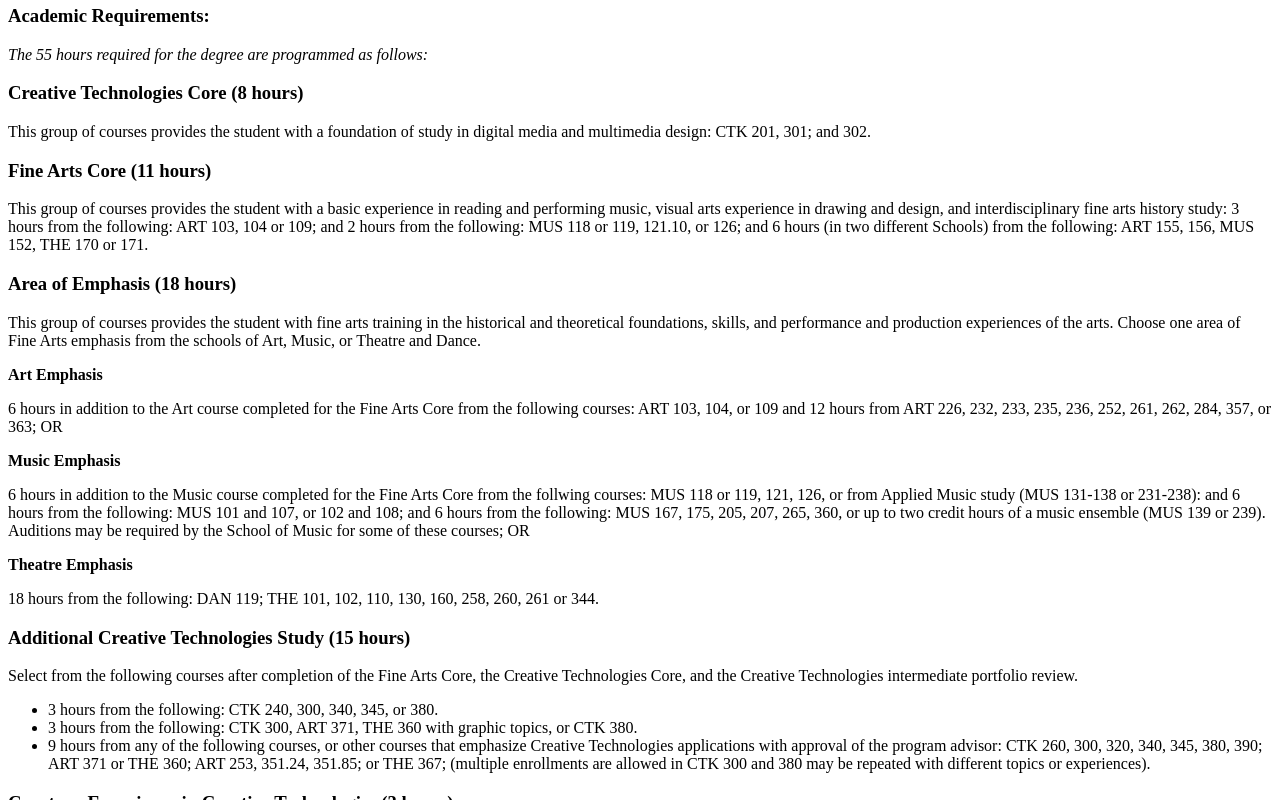
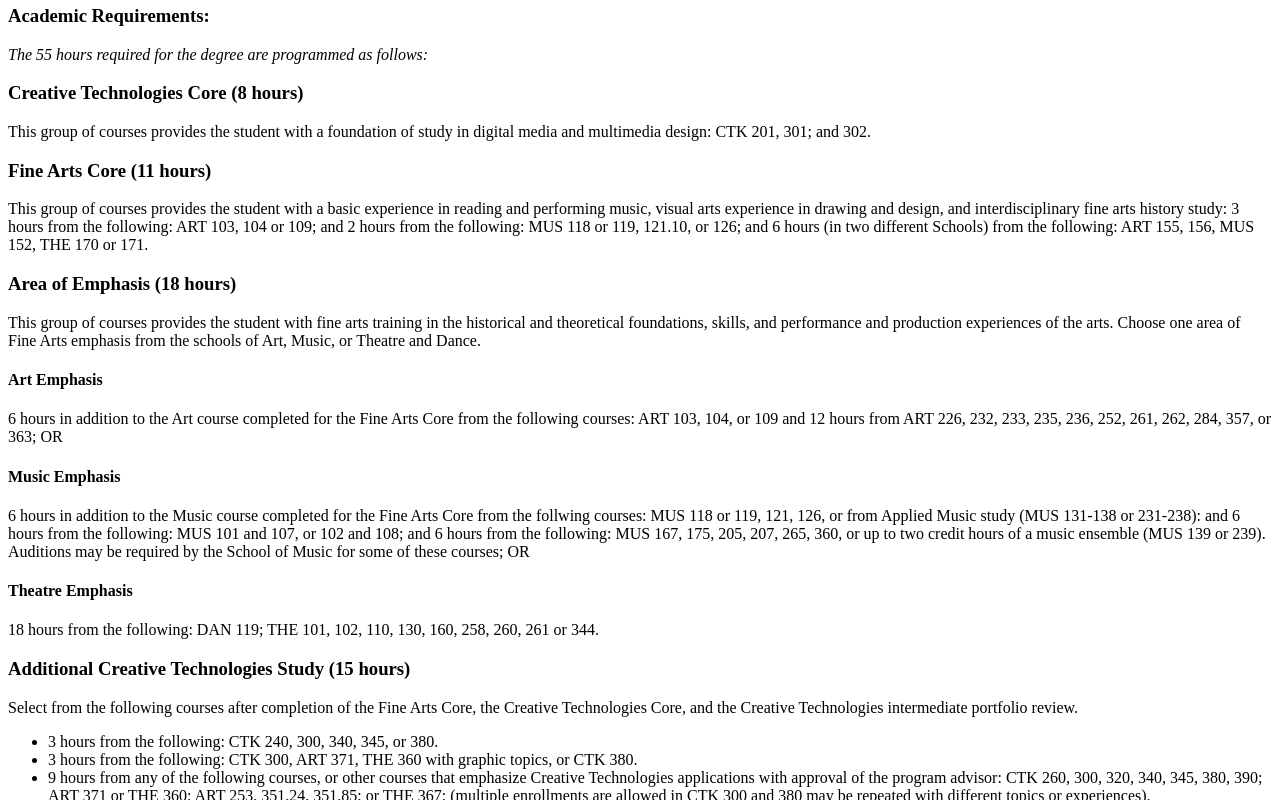
Before and after one commit to jaelgo99/CTK401, a plain HTML site: page assignment1.html in a window 1280 px wide. Shown: the part 452-1252 px from the top of the page. Drawn offline with Linux system fonts and the light colour scheme.

Commit message:
Update assignment1.html

```diff
--- a/assignment1.html
+++ b/assignment1.html
@@ -38,15 +38,15 @@
 
 <p>This group of courses provides the student with fine arts training in the historical and theoretical foundations, skills, and performance and production experiences of the arts. Choose one area of Fine Arts emphasis from the schools of Art, Music, or Theatre and Dance.</p>
 
-<p><strong>Art Emphasis</strong></p>
+<h4>Art Emphasis</h4>
 
 <p>6 hours in addition to the Art course completed for the Fine Arts Core from the following courses: ART 103, 104, or 109 and 12 hours from ART 226, 232, 233, 235, 236, 252, 261, 262, 284, 357, or 363; OR</p>
 
-<p><strong>Music Emphasis</strong></p>
+<h4>Music Emphasis</h4>
 
 <p>6 hours in addition to the Music course completed for the Fine Arts Core from the follwing courses: MUS 118 or 119, 121, 126, or from Applied Music study (MUS 131-138 or 231-238): and 6 hours from the following: MUS 101 and 107, or 102 and 108; and 6 hours from the following: MUS 167, 175, 205, 207, 265, 360, or up to two credit hours of a music ensemble (MUS 139 or 239). Auditions may be required by the School of Music for some of these courses; OR</p>
 
-<p><strong>Theatre Emphasis</strong></p>
+<h4>Theatre Emphasis</h4>
 
 <p>18 hours from the following: DAN 119; THE 101, 102, 110, 130, 160, 258, 260, 261 or 344.</p>
 
```
